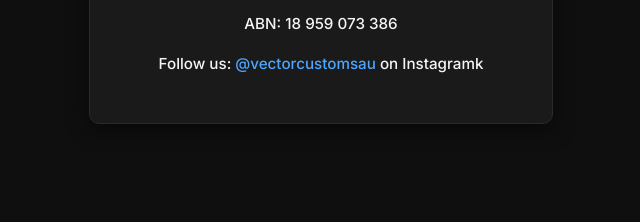
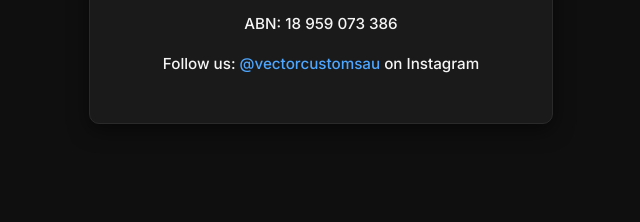
Before and after one commit to nishiharaes/vectorcustoms-site, a plain HTML site: page index.html in a window 1280 px wide. Shown: the part 468-690 px from the top of the page, 319-959 px from the left. Drawn offline with Linux system fonts and the light colour scheme.

Commit message:
Update index.html

```diff
--- a/index.html
+++ b/index.html
@@ -76,7 +76,7 @@
     <div class="info">
       <p>Email: <a href="mailto:sales@vectorcustoms.com">sales@vectorcustomsau.com</a></p>
       <p>ABN: 18 959 073 386</p>
-      <p>Follow us: <a href="#">@vectorcustomsau</a> on Instagramk</p>
+      <p>Follow us: <a href="#">@vectorcustomsau</a> on Instagram</p>
     </div>
   </div>
   <div class="footer">© 2025 Vector Customs. All rights reserved.</div>
```
